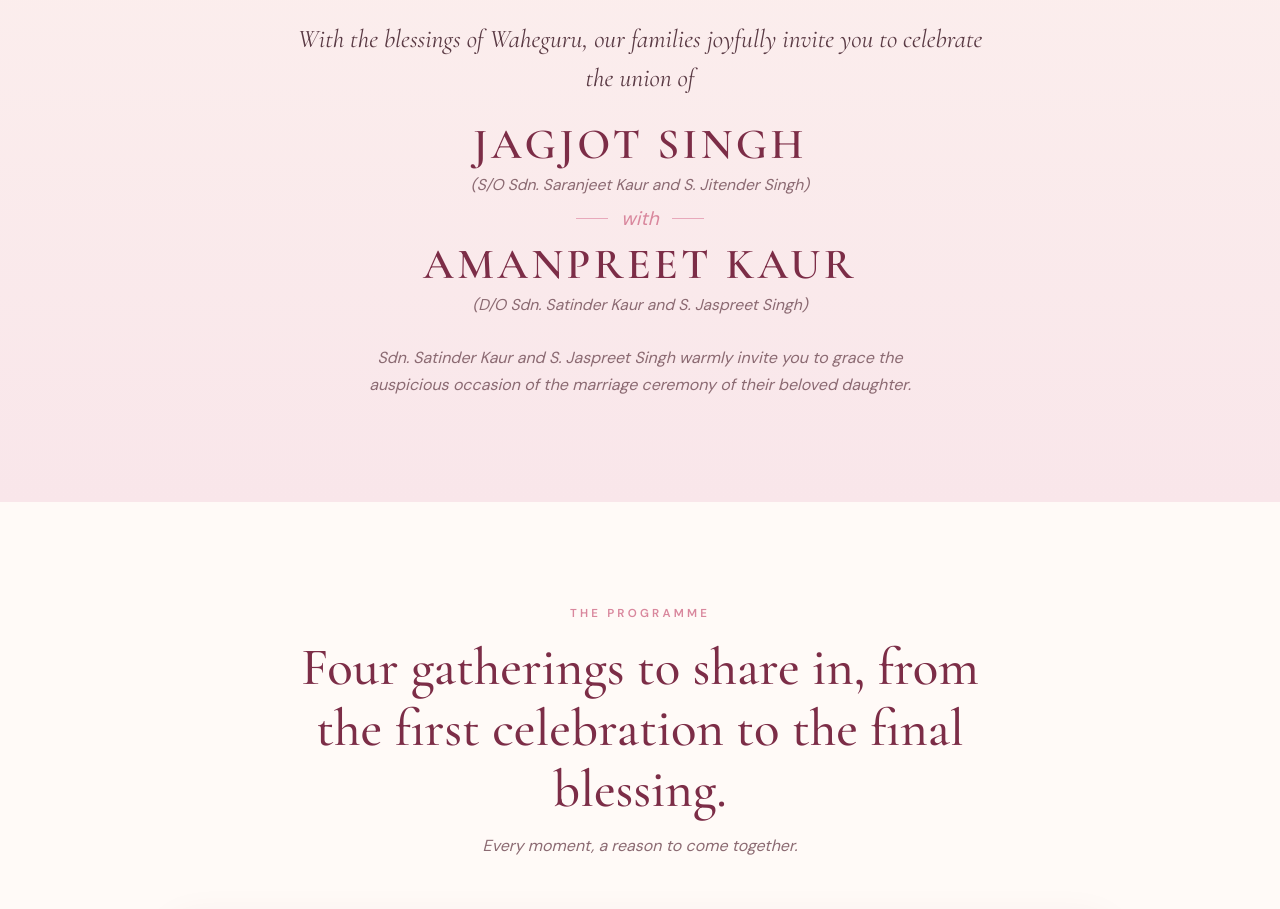
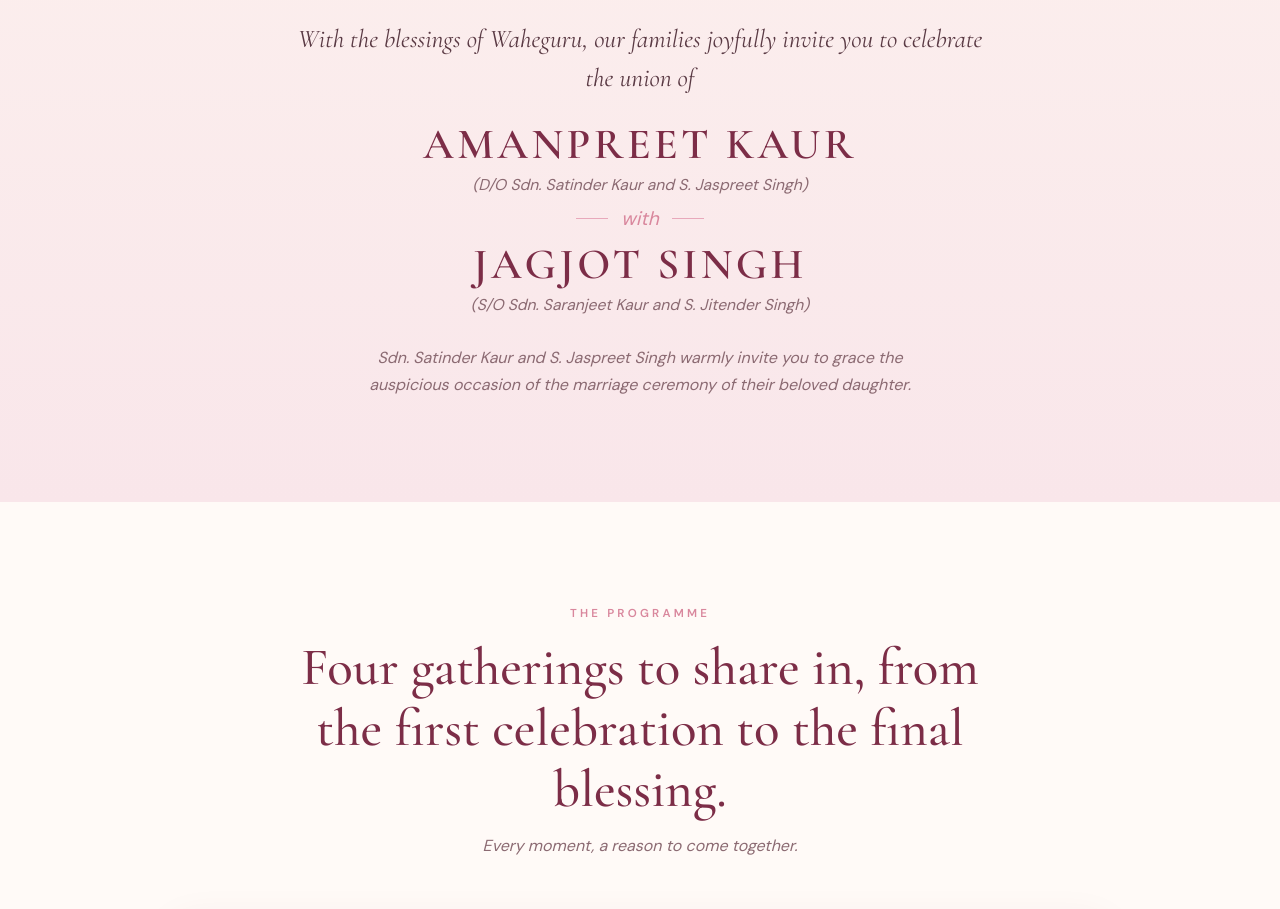
Before and after one commit to singhjagjot63/amanpreet-jagjot-wedding, a plain HTML site: page index.html in a window 1280 px wide. Shown: the part 1260-2169 px from the top of the page. Drawn offline with nearby package versions, Linux system fonts and the light colour scheme.

Commit message:
Show bride's name before groom's throughout

```diff
--- a/index.html
+++ b/index.html
@@ -90,11 +90,11 @@
         <p class="lede">With the blessings of Waheguru, our families joyfully invite you to celebrate the union of</p>
 
         <div class="names-block">
+          <span class="person">Amanpreet Kaur</span>
+          <span class="parent">(D/O Sdn. Satinder Kaur and S. Jaspreet Singh)</span>
+          <span class="with">with</span>
           <span class="person">Jagjot Singh</span>
           <span class="parent">(S/O Sdn. Saranjeet Kaur and S. Jitender Singh)</span>
-          <span class="with">with</span>
-          <span class="person">Amanpreet Kaur</span>
-          <span class="parent">(D/O Sdn. Satinder Kaur and S. Jaspreet Singh)</span>
         </div>
 
         <p class="invite-note">Sdn. Satinder Kaur and S. Jaspreet Singh warmly invite you to grace the auspicious occasion of the marriage ceremony of their beloved daughter.</p>
@@ -347,7 +347,7 @@
       <p class="modal-kicker">The Shagun</p>
       <h3>Shagun &amp; Ring Ceremony</h3>
       <p class="modal-text">The families joyfully invite you to celebrate the Shagun &amp; Ring Ceremony of</p>
-      <h4>Jagjot Singh <em>&amp;</em> Amanpreet Kaur</h4>
+      <h4>Amanpreet Kaur <em>&amp;</em> Jagjot Singh</h4>
       <p class="modal-detail">Friday, 1st January 2027<br />7:00 p.m.</p>
       <p class="modal-quote">"Join us as we exchange rings and shagun, and bless the couple with love for the journey ahead."</p>
       <p class="modal-venue">Grand Marian Hotel, Model Town, Ludhiana, Punjab</p>
@@ -362,7 +362,7 @@
       <p class="modal-kicker">The Anand Karaj</p>
       <h3>Sacred Union</h3>
       <p class="modal-text">With the blessings of the families, we request the honour of your gracious presence at the Anand Karaj of</p>
-      <h4>Jagjot Singh <em>&amp;</em> Amanpreet Kaur</h4>
+      <h4>Amanpreet Kaur <em>&amp;</em> Jagjot Singh</h4>
       <p class="modal-detail">Saturday, 2nd January 2027<br />11:00 a.m.</p>
       <p class="modal-quote">"Witness the sacred union as Amanpreet and Jagjot take the four rounds around the Guru Granth Sahib."</p>
       <p class="modal-venue">Gurdwara Sri Guru Singh Sabha, near CRPF Quarters, Dugri, Phase-1, Ludhiana</p>
@@ -377,7 +377,7 @@
       <p class="modal-kicker">The Lunch</p>
       <h3>Lunch at Venue</h3>
       <p class="modal-text">Following the Anand Karaj, we warmly invite you to share langar and lunch with us.</p>
-      <h4>Jagjot Singh <em>&amp;</em> Amanpreet Kaur</h4>
+      <h4>Amanpreet Kaur <em>&amp;</em> Jagjot Singh</h4>
       <p class="modal-detail">Saturday, 2nd January 2027<br />12:30 p.m.</p>
       <p class="modal-quote">"After the ceremony, we gather over langar and lunch to celebrate together."</p>
       <p class="modal-venue">Alley Greens Resorts, Basant Vihar, Ludhiana, Punjab</p>
```
